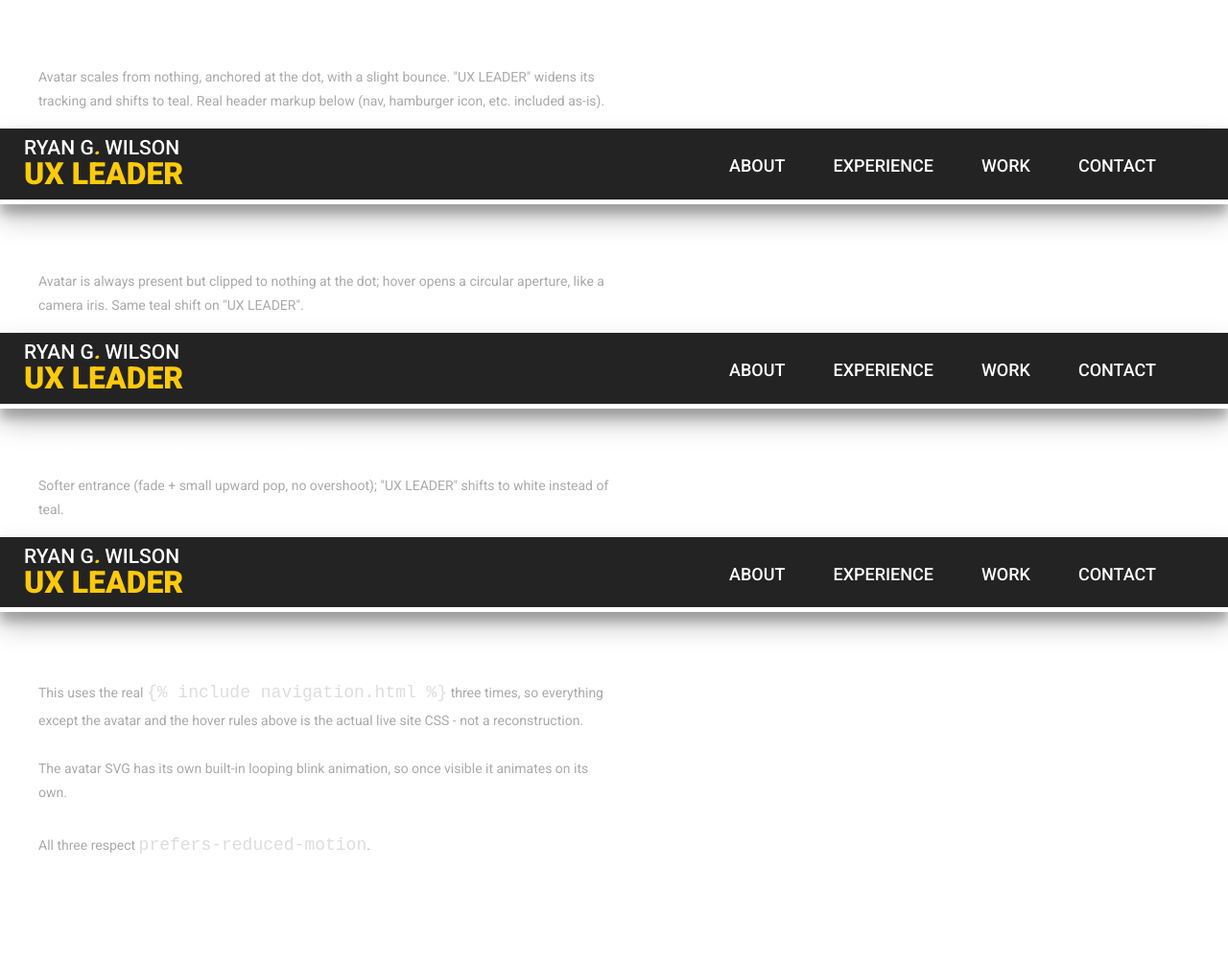
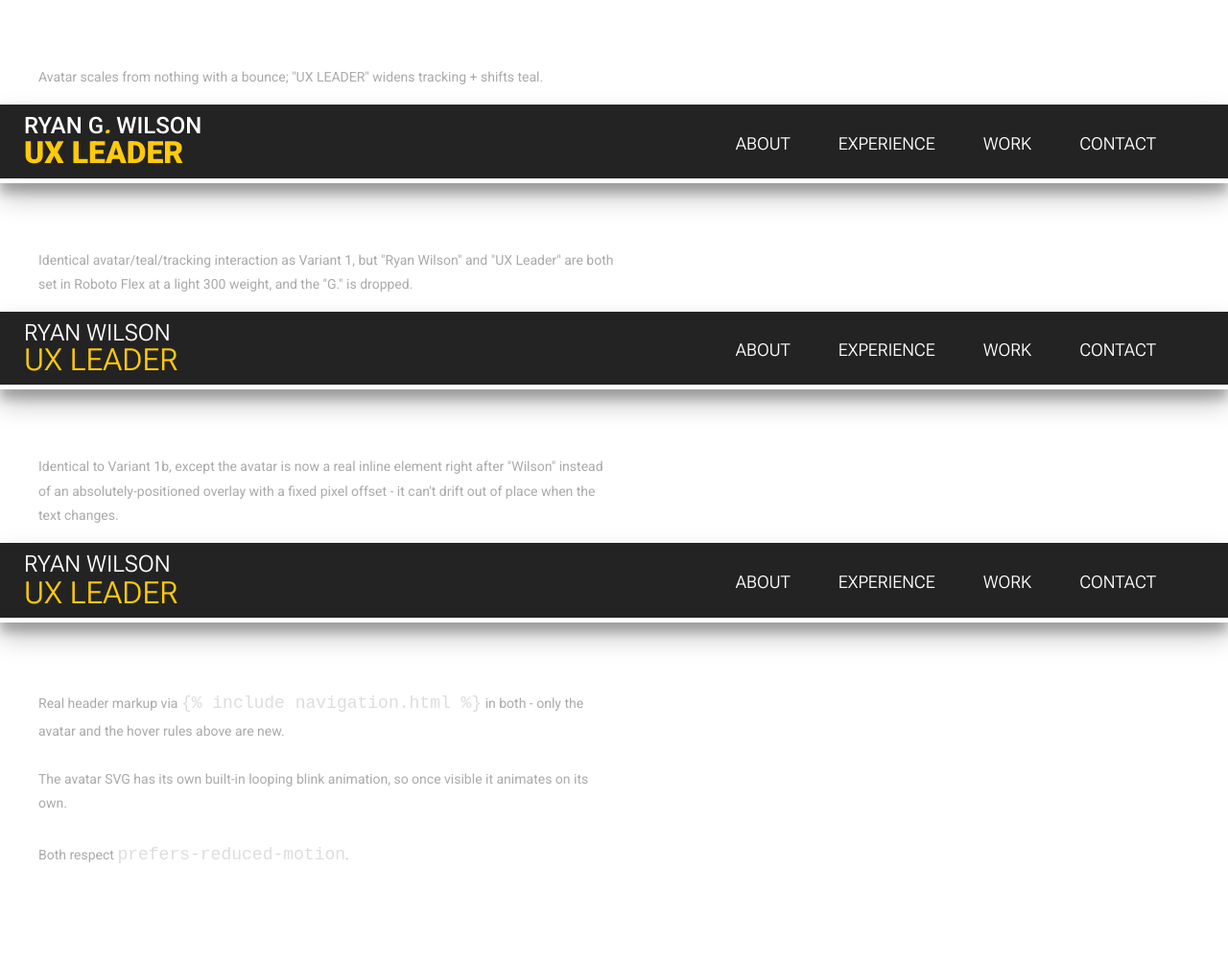
Before and after one commit to ryangwilson/ryangwilson.github.io, a Jekyll site: the page built from nav-hover-preview.html, in a window 1280 px wide. Shown: the whole page at 96% size. Built offline with Jekyll 4.4.1, drawn with Linux system fonts in a browser that asks for light colours; some web fonts are replaced.

Commit message:
Add nav branding hover interaction scaffolding + bump nav typography
Ships the parts of the branding/nav hover exploration that are decided:
name-line font-size bump (21px -> 24px), nav links converted to Roboto
Flex at weight 300 with a "GRAD" axis animation on hover (no font-swap
flash), and the top/bottom hover-accent lines on nav links switched
from white to the site's teal secondary color.

Also adds the still-undecided avatar-reveal hook (inert everywhere by
default) and three exploratory variants in nav-hover-preview.html
(noindex, not linked from the real site) for the avatar interaction,
which is still being reviewed.

```diff
--- a/_includes/navigation.html
+++ b/_includes/navigation.html
@@ -1,5 +1,5 @@
 <header id="masterhead">
-  <a href="/" class="branding"><span class="brand-name"><span class="name-line">Ryan G<i>.</i> Wilson</span> <span class="subtitle">UX Leader</span></span><span class="avatar-reveal" aria-hidden="true"><img src="/assets/images/avatar/ryan-avatar-anim.svg" alt=""></span></a>
+  <a href="/" class="branding"><span class="brand-name"><span class="name-line">Ryan <span class="middle-initial">G<i>.</i></span> Wilson<span class="avatar-reveal" aria-hidden="true"><img src="/assets/images/avatar/ryan-avatar-anim.svg" alt=""></span></span> <span class="subtitle">UX Leader</span></span></a>
   <span class="sr-only">Toggle main menu</span>
   <button type="button" class="menu-toggle" aria-label="Toggle main menu" aria-expanded="false" aria-controls="masternav">
     <span></span>
--- a/_sass/global-variables.scss
+++ b/_sass/global-variables.scss
@@ -132,6 +132,9 @@
 @import url('https://fonts.googleapis.com/css2?family=Roboto:wght@300;400;500;900&display=swap');
 @import url('https://fonts.googleapis.com/css2?family=Roboto+Condensed:wght@300&display=swap');
 @import url('https://fonts.googleapis.com/css2?family=PT+Mono&display=swap');
+// Variable font, used for the nav branding/nav-link hover interactions
+// (font-variation-settings "wght"/"GRAD" axes) - see navigation.html.
+@import url('https://fonts.googleapis.com/css2?family=Roboto+Flex:opsz,wdth,wght,GRAD@8..144,25..151,100..1000,-200..150&display=swap');
 
 // ** DEFINE DISPLAY TEXT ---------------------------------------------------
 $type-display-main: 'Roboto', sans-serif;
@@ -192,12 +195,12 @@
     .name-line {
         display: block;
         color: $white-00;
-        font-size: $h6-font-size;
+        font-size: 24px;
         font-weight: $type-main-bold;
         letter-spacing: 0;
         i {
             color: $primary-00;
-            font-size: $h6-font-size;
+            font-size: 24px;
             font-weight: $type-main-black;
         }
     }
--- a/_sass/pon-structure.scss
+++ b/_sass/pon-structure.scss
@@ -25,7 +25,10 @@
     color: $white-00;
     text-transform: uppercase;
     text-decoration: none;
-    font-weight: $type-body-medium;
+    font-family: "Roboto Flex", sans-serif;
+    font-optical-sizing: auto;
+    font-weight: 300;
+    font-variation-settings: "wght" 300, "GRAD" 0;
     font-size: $body-font-size;
     padding: $scale-2 0;
     box-shadow: 0 0 0 0 $white-00, 0 0 0 0 $white-00;
@@ -35,7 +38,8 @@
     }
     &:hover {
       color: $white-00;
-      box-shadow: 0 $scale-1 0 0 $white-00, 0 (-$scale-1) 0 0 $white-00;
+      font-variation-settings: "wght" 300, "GRAD" 150;
+      box-shadow: 0 $scale-1 0 0 $secondary-00, 0 (-$scale-1) 0 0 $secondary-00;
     }
     &.active {
       color: $secondary-00;
--- a/nav-hover-preview.html
+++ b/nav-hover-preview.html
@@ -9,6 +9,9 @@
 <title>Nav hover preview — not a real page</title>
 <meta name="robots" content="noindex,nofollow">
 <link rel="stylesheet" href="/assets/css/styles.css">
+<link rel="preconnect" href="https://fonts.googleapis.com">
+<link rel="preconnect" href="https://fonts.gstatic.com" crossorigin>
+<link href="https://fonts.googleapis.com/css2?family=Roboto+Flex:opsz,wdth,wght,GRAD@8..144,25..151,100..1000,-200..150&display=swap" rel="stylesheet">
 <style>
   body { padding: 0 0 80px; }
   h2 { color: #fff; text-transform: none; font-size: 20px; margin: 40px 40px 8px; }
@@ -20,64 +23,138 @@
      tag, avatar-reveal span and all (it's now part of the real
      navigation.html, hidden/inert everywhere by default via real site
      CSS) - only sizing/position + the per-variant hover rules below
-     are new, scoped per variant so three copies can be compared. */
+     are new, scoped per variant so copies can be compared. */
   .variant-demo #masterhead { position: static; } /* header is normally sticky/fixed-ish; keep it in flow here */
 
   .avatar-reveal {
-    width: 60px;
-    height: 60px;
-    top: -6px;
-    left: 82px;
+    width: 50px;
+    height: 50px;
+    top: 0;
+    left: 160px;
   }
   .avatar-reveal img { width: 100%; height: 100%; display: block; }
 
-  .brand-name .subtitle { transition: letter-spacing .35s ease, color .35s ease; }
-
-  /* Variant 1: avatar scales up from the dot, bouncy overshoot; UX LEADER -> teal + wider tracking */
+  /* Variant 1 (your favorite): avatar scales up to the right of the
+     text, bouncy overshoot; UX LEADER widens tracking + teal. */
+  .v1 .brand-name .subtitle { transition: letter-spacing .35s ease, color .35s ease; }
   .v1 .avatar-reveal { transform-origin: 0% 50%; transform: scale(0); opacity: 0; transition: transform .4s cubic-bezier(.34,1.56,.64,1), opacity .25s ease; }
   .v1 .branding:hover .avatar-reveal { transform: scale(1); opacity: 1; }
-  .v1 .branding:hover .subtitle { letter-spacing: 3px; color: #28D2C9; }
+  .v1 .branding:hover .subtitle { letter-spacing: 2px; color: #28D2C9; }
 
-  /* Variant 2: iris / circular reveal; same UX LEADER treatment as v1 */
-  .v2 .avatar-reveal { clip-path: circle(0% at 0% 50%); transition: clip-path .5s ease; }
-  .v2 .branding:hover .avatar-reveal { clip-path: circle(75% at 50% 50%); }
-  .v2 .branding:hover .subtitle { letter-spacing: 3px; color: #28D2C9; }
+  /* Variant 1b — same interaction, exactly, just set in Roboto Flex at
+     a light 300 weight for both lines, and with the "G." middle
+     initial dropped (see .middle-initial, hidden here only - still
+     shows everywhere else, including Variant 1 above). */
+  .v1-flex .name-line {
+    font-family: "Roboto Flex", sans-serif;
+    font-optical-sizing: auto;
+    font-variation-settings: "wght" 300, "GRAD" 0;
+    transition: font-variation-settings .35s ease;
+  }
+  .v1-flex .subtitle {
+    font-family: "Roboto Flex", sans-serif;
+    font-optical-sizing: auto;
+    font-variation-settings: "wght" 300, "GRAD" 0;
+    transition: color .35s ease, font-variation-settings .35s ease;
+  }
+  .v1-flex .middle-initial { display: none; }
+  .v1-flex .avatar-reveal { transform-origin: 0% 50%; transform: scale(0); opacity: 0; transition: transform .4s cubic-bezier(.34,1.56,.64,1), opacity .25s ease; }
+  .v1-flex .branding:hover .avatar-reveal { transform: scale(1); opacity: 1; }
+  .v1-flex .branding:hover .name-line { font-variation-settings: "wght" 300, "GRAD" 150; }
+  .v1-flex .branding:hover .subtitle { color: #28D2C9; font-variation-settings: "wght" 300, "GRAD" 150; }
 
-  /* Variant 3: gentle pop/slide, white accent instead of teal */
-  .v3 .avatar-reveal { top: -22px; opacity: 0; transform: translateY(6px) scale(.4); transform-origin: 0% 100%; transition: transform .4s ease, opacity .35s ease; }
-  .v3 .branding:hover .avatar-reveal { opacity: 1; transform: translateY(0) scale(1); }
-  .v3 .branding:hover .subtitle { letter-spacing: 3px; color: #fff; }
+  /* Variant 1c — same as 1b, but the avatar is no longer anchored by a
+     magic pixel offset off .branding (the thing you flagged - that
+     offset assumes a specific text width, and it's already drifted
+     twice this conversation as the text changed). Instead .avatar-reveal
+     is now a real inline child of .name-line, right after "Wilson" (see
+     navigation.html) - a small, natural-flow anchor that grows from 0
+     width to make room, so it can never drift out of place. The actual
+     50px image is absolutely positioned WITHIN that small anchor (safe,
+     because the anchor itself is tied to the text, not a global offset)
+     so the bounce-in image can be bigger than the text line without
+     pushing "UX Leader" down. */
+  .v1c .name-line {
+    font-family: "Roboto Flex", sans-serif;
+    font-optical-sizing: auto;
+    font-variation-settings: "wght" 300, "GRAD" 0;
+    transition: font-variation-settings .35s ease;
+  }
+  .v1c .subtitle {
+    font-family: "Roboto Flex", sans-serif;
+    font-optical-sizing: auto;
+    font-variation-settings: "wght" 300, "GRAD" 0;
+    transition: color .35s ease, font-variation-settings .35s ease;
+  }
+  .v1c .middle-initial { display: none; }
+  .v1c .branding:hover .name-line { font-variation-settings: "wght" 300, "GRAD" 150; }
+  .v1c .branding:hover .subtitle { color: #28D2C9; font-variation-settings: "wght" 300, "GRAD" 150; }
+
+  .v1c .avatar-reveal {
+    position: relative;
+    display: inline-block;
+    width: 0;
+    height: 1em;
+    overflow: visible;
+    vertical-align: middle;
+    top: auto;
+    left: auto;
+    opacity: 1;
+    pointer-events: auto;
+    transition: width .4s ease, margin-left .4s ease;
+  }
+  .v1c .avatar-reveal img {
+    position: absolute;
+    left: 0;
+    top: 100%;
+    width: 50px;
+    height: 50px;
+    transform-origin: 0% 50%;
+    transform: translateY(-50%) scale(0);
+    opacity: 0;
+    transition: transform .4s cubic-bezier(.34,1.56,.64,1), opacity .25s ease;
+  }
+  .v1c .branding:hover .avatar-reveal {
+    width: 24px;
+    margin-left: 10px;
+  }
+  .v1c .branding:hover .avatar-reveal img {
+    transform: translateY(-50%) scale(1);
+    opacity: 1;
+  }
 
   @media (prefers-reduced-motion: reduce) {
-    .avatar-reveal, .subtitle { transition: none !important; }
+    .avatar-reveal, .avatar-reveal img, .subtitle, .name-line {
+      transition: none !important;
+    }
   }
 </style>
 </head>
 <body>
 
 <h2>Variant 1 — scale up from the dot</h2>
-<p class="note">Avatar scales from nothing, anchored at the dot, with a slight bounce. "UX LEADER" widens its tracking and shifts to teal. Real header markup below (nav, hamburger icon, etc. included as-is).</p>
+<p class="note">Avatar scales from nothing with a bounce; "UX LEADER" widens tracking + shifts teal.</p>
 <div class="variant-demo v1">
   {% include navigation.html %}
 </div>
 
-<h2>Variant 2 — iris reveal (circular clip)</h2>
-<p class="note">Avatar is always present but clipped to nothing at the dot; hover opens a circular aperture, like a camera iris. Same teal shift on "UX LEADER".</p>
-<div class="variant-demo v2">
+<h2>Variant 1b — same interaction, Roboto Flex at 300 weight, no middle initial</h2>
+<p class="note">Identical avatar/teal/tracking interaction as Variant 1, but "Ryan Wilson" and "UX Leader" are both set in Roboto Flex at a light 300 weight, and the "G." is dropped.</p>
+<div class="variant-demo v1-flex">
   {% include navigation.html %}
 </div>
 
-<h2>Variant 3 — gentle pop-up, white accent</h2>
-<p class="note">Softer entrance (fade + small upward pop, no overshoot); "UX LEADER" shifts to white instead of teal.</p>
-<div class="variant-demo v3">
+<h2>Variant 1c — same as 1b, but the avatar flows naturally instead of a hardcoded offset</h2>
+<p class="note">Identical to Variant 1b, except the avatar is now a real inline element right after "Wilson" instead of an absolutely-positioned overlay with a fixed pixel offset - it can't drift out of place when the text changes.</p>
+<div class="variant-demo v1c">
   {% include navigation.html %}
 </div>
 
 <h2>Notes</h2>
 <p class="note">
-  This uses the real <code>{% raw %}{% include navigation.html %}{% endraw %}</code> three times, so everything except the avatar and the hover rules above is the actual live site CSS - not a reconstruction.<br><br>
+  Real header markup via <code>{% raw %}{% include navigation.html %}{% endraw %}</code> in both - only the avatar and the hover rules above are new.<br><br>
   The avatar SVG has its own built-in looping blink animation, so once visible it animates on its own.<br><br>
-  All three respect <code>prefers-reduced-motion</code>.
+  Both respect <code>prefers-reduced-motion</code>.
 </p>
 
 </body>
```
